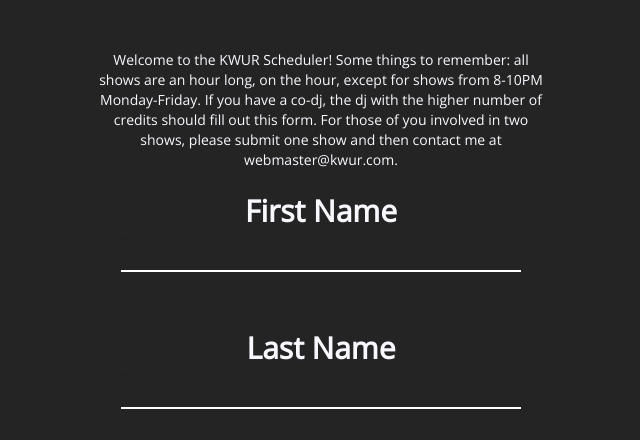
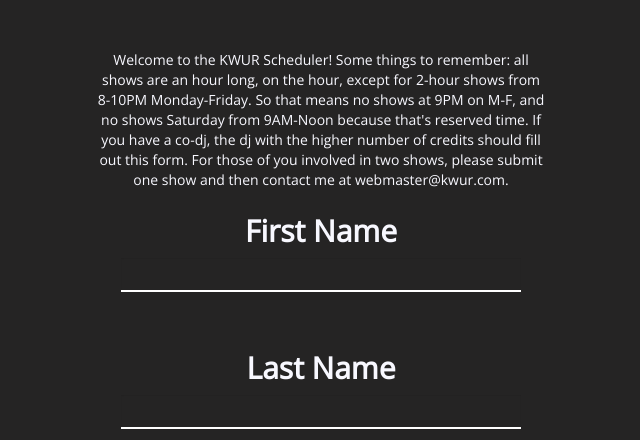
Before and after one commit to kwur/kwur-scheduler, a Django app: page / in a window 1280 px wide. Shown: the part 173-613 px from the top of the page, without its empty margins (319-959 px from the left). Run offline with Django 3.2, Linux system fonts and the light colour scheme; parts of the project's set-up code (start-up, migrations or seed data) failed here and were passed over; some libraries are stand-ins or nearby versions.

Commit message:
update conditions, instructions with George's time

```diff
--- a/scheduler/templates/index.html
+++ b/scheduler/templates/index.html
@@ -24,7 +24,7 @@
 			<img src="{% static 'scheduler/kwur.png' %}" class="pagination-centered">
 		</div>
 		<div class="section">
-			<p class="center">Welcome to the KWUR Scheduler! Some things to remember: all shows are an hour long, on the hour, except for shows from 8-10PM Monday-Friday. If you have a co-dj, the dj with the higher number of credits should fill out this form. For those of you involved in two shows, please submit one show and then contact me at webmaster@kwur.com. </p>
+			<p class="center">Welcome to the KWUR Scheduler! Some things to remember: all shows are an hour long, on the hour, except for 2-hour shows from 8-10PM Monday-Friday. So that means no shows at 9PM on M-F, and no shows Saturday from 9AM-Noon because that's reserved time. If you have a co-dj, the dj with the higher number of credits should fill out this form. For those of you involved in two shows, please submit one show and then contact me at webmaster@kwur.com. </p>
 			<form data-toggle="validator" action="submit-show/" method="post" role="form">
 				{% csrf_token %}
 				<div class="form-group">
--- a/scheduler/views.py
+++ b/scheduler/views.py
@@ -27,7 +27,14 @@
 	align with current KWUR show policy (may include blacking out times for George's show).
 	"""
 
-	return not (((day != '0' and day != '6') and time.hour == 21) or time.minute != 0)
+	if ((day != '0' and day != '6') and time.hour == 21) or time.minute != 0:
+		return False
+
+	# George's time
+	if day == '6' and time.hour >= 9 and time.hour < 12:
+		return False
+
+	return True
 
 
 def submit_show(request):
```
